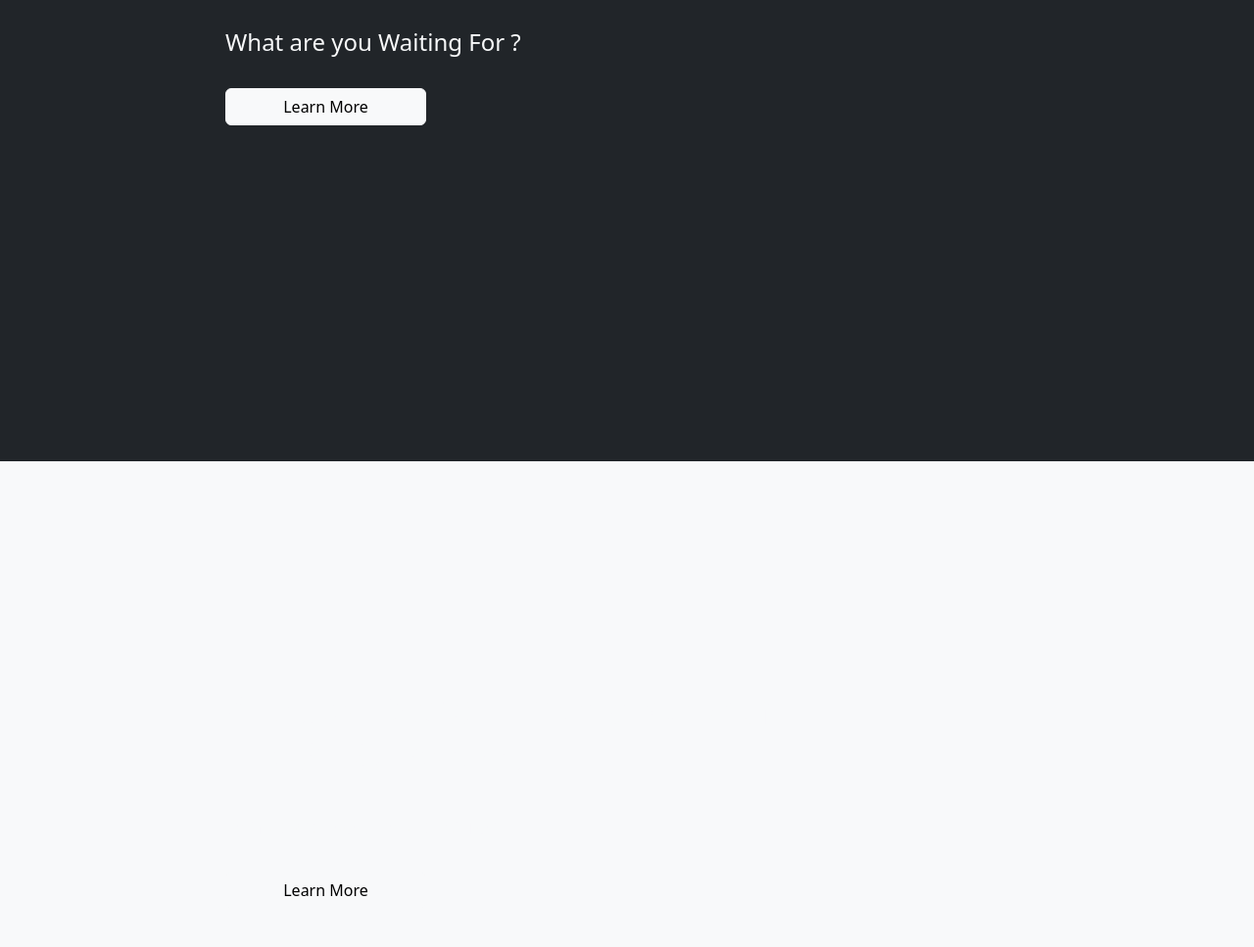
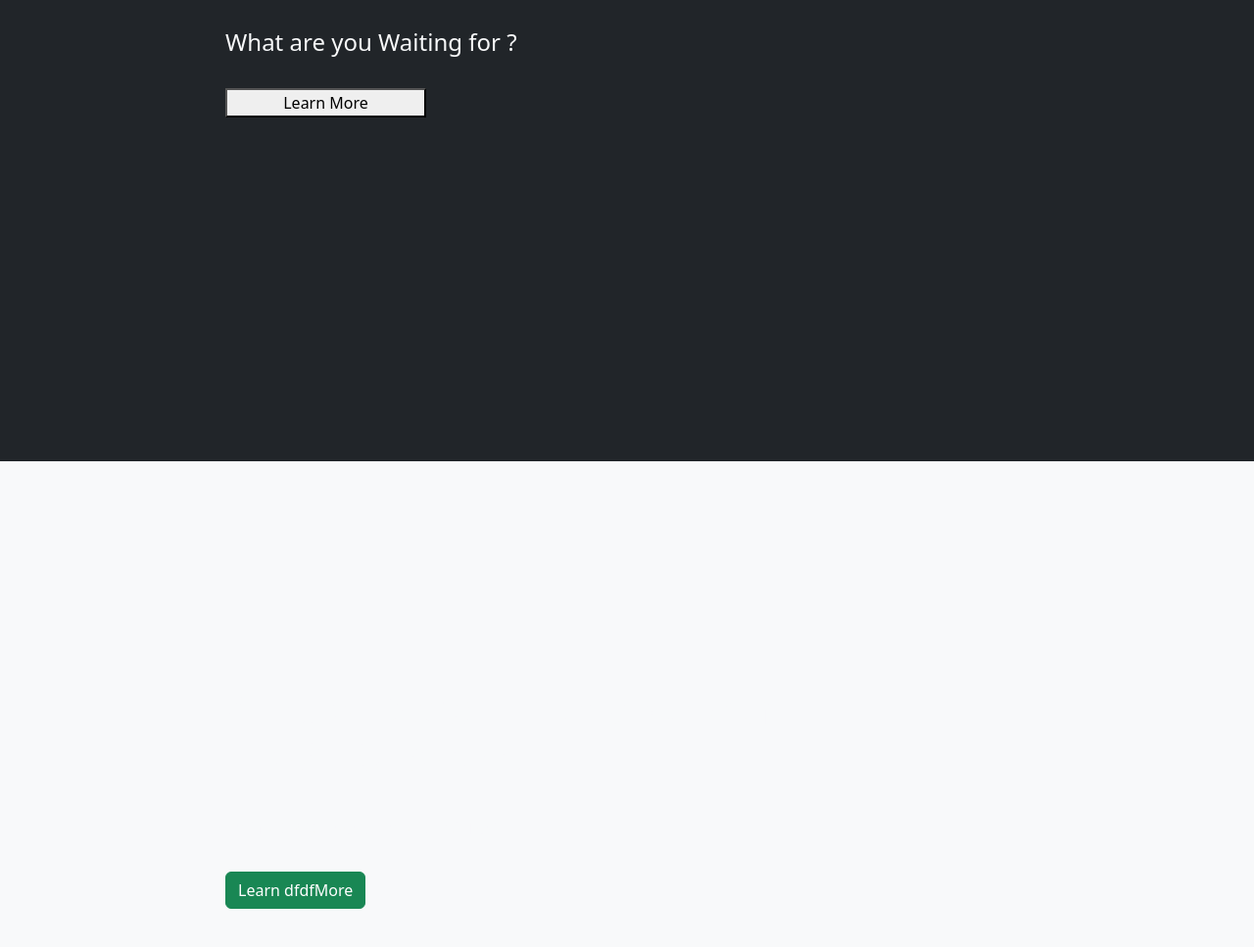
Before and after one commit to Hammad19/Sevices-Web-Design, a plain HTML site: page index.html in a window 1280 px wide. Shown: the part 409-1376 px from the top of the page at 98% size. Drawn offline with nearby package versions, Linux system fonts and the light colour scheme.

Commit message:
Update index.html

```diff
--- a/index.html
+++ b/index.html
@@ -66,20 +66,20 @@
 
       <h1 class="text-light">A Better Digital Experience with <br> The ABC Services</h1>
       <br>
-      <h4 class="text-light">What are you Waiting For ?</h4>
+      <h4 class="text-light">What are you Waiting for ?</h4>
       <br>
-      <button type="button" class="btn btn-light w-25">Learn More</button>
+      <button type="button" class=" greenbutton  w-25">Learn More</button>
 
       </div>
 
 
-      <div class="coverpage bg-light text mh-90">
+      <div class="coverpage bg-light mh-90">
 
         <h1 class="text-light">A Better Digital Experience with <br> The ABC Services</h1>
         <br>
         <h4 class="text-light">What are you Waiting for ?</h4>
         <br>
-        <button type="button" class="btn btn-light w-25">Learn More</button>
+        <button type="button" class="btn btn-success">Learn dfdfMore</button>
 
         </div>
 
```
